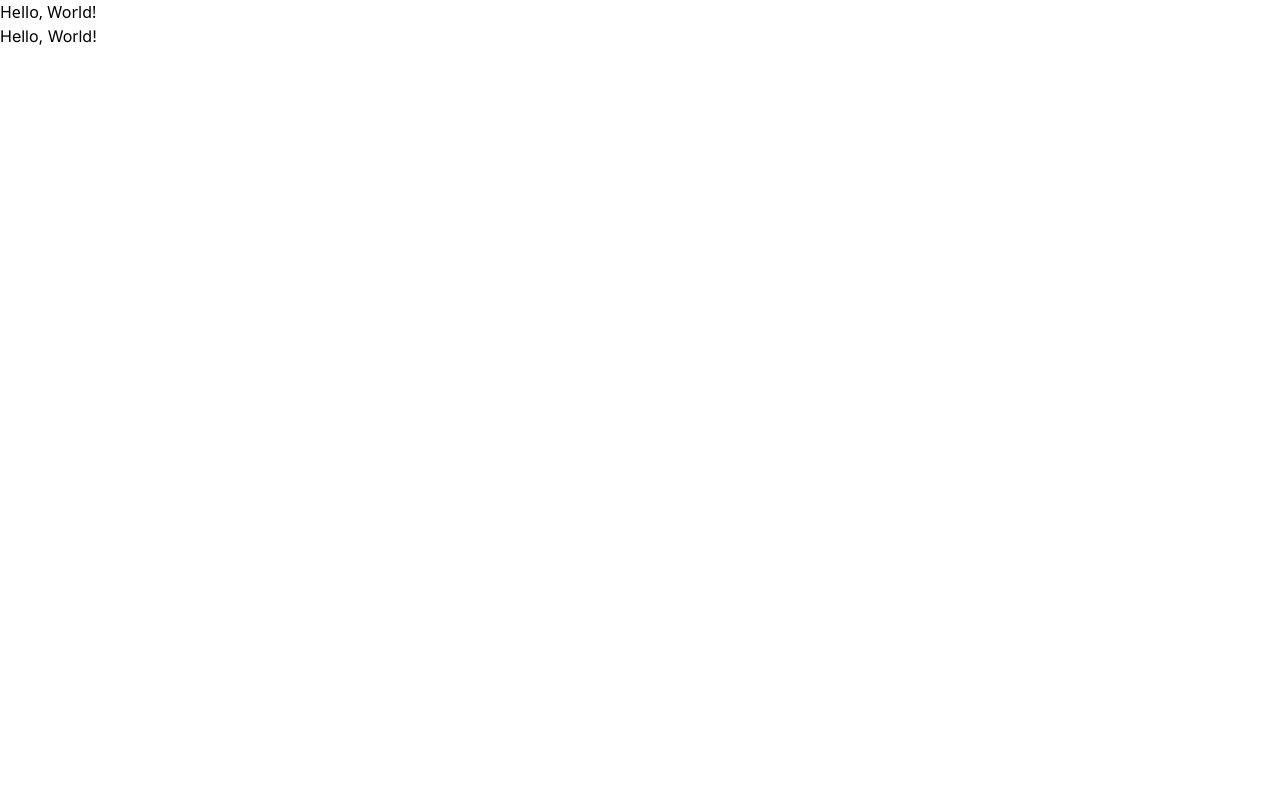
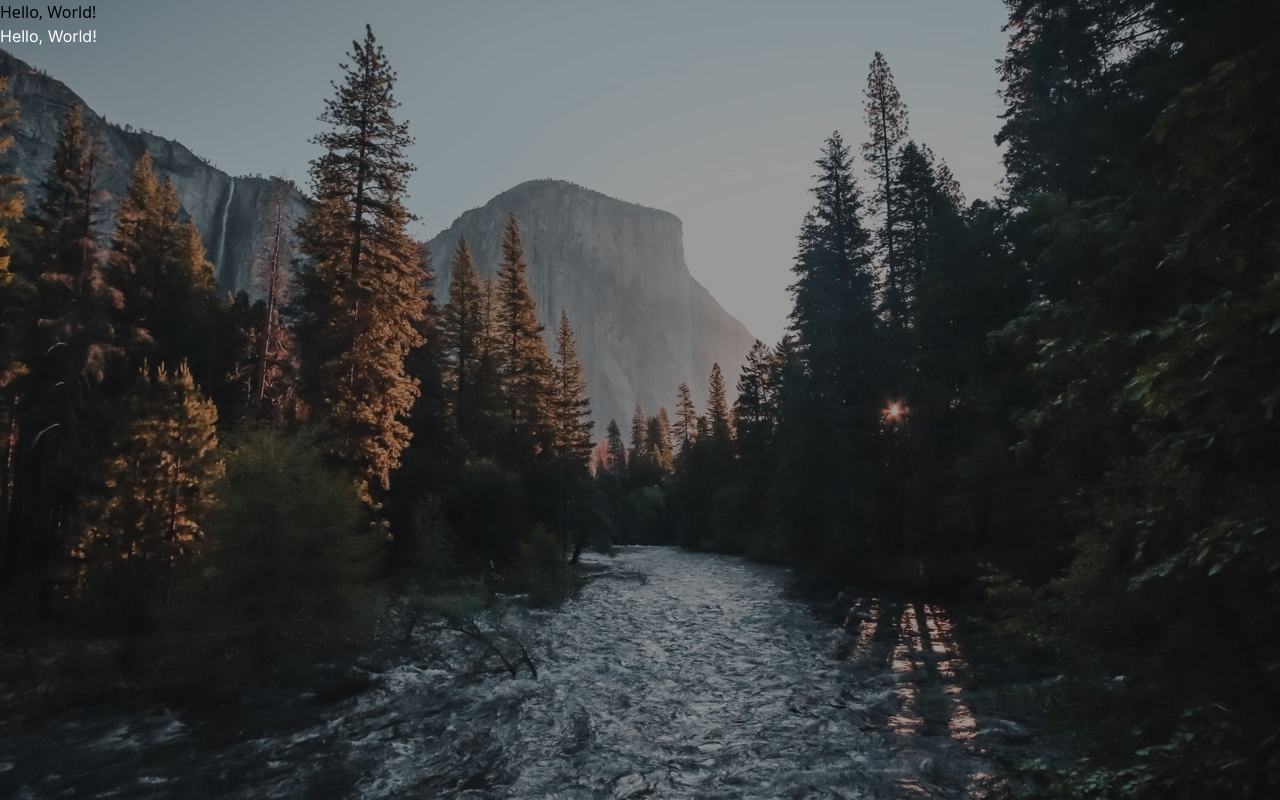
Before and after one commit to angelmtztrc/clock-fem, a React (Vite) app: page / in a window 1280 px wide. Built offline with nearby package versions, Linux system fonts and the light colour scheme.

Commit message:
feat:  add background image

```diff
--- a/package.json
+++ b/package.json
@@ -7,6 +7,7 @@
     "preview": "vite preview"
   },
   "dependencies": {
+    "@heroicons/react": "^1.0.5",
     "react": "^17.0.2",
     "react-dom": "^17.0.2"
   },
--- a/src/App.tsx
+++ b/src/App.tsx
@@ -2,9 +2,11 @@ import { HelloWorld } from '@/components/HelloWorld';
 
 const App = () => {
   return (
-    <div>
-      <HelloWorld />
-      <h1 className="font-inter text-black">Hello, World!</h1>
+    <div className="before:bg-daytime-banner relative min-h-screen before:absolute before:top-0 before:left-0 before:h-full before:w-full before:bg-cover before:bg-center before:bg-no-repeat before:brightness-[.6] before:content-['']">
+      <div className="relative">
+        <HelloWorld />
+        <h1 className="font-inter text-white">Hello, World!</h1>
+      </div>
     </div>
   );
 };
--- a/tailwind.config.js
+++ b/tailwind.config.js
@@ -1,9 +1,13 @@
 module.exports = {
   content: ['./index.html', './src/**/*.{jsx,js,tsx}'],
+  mode: 'jit',
   theme: {
     extend: {
       colors: {
         jet: '#303030'
+      },
+      backgroundImage: {
+        'daytime-banner': "url('/src/assets/bg-image-daytime.jpg')"
       }
     },
     fontFamily: {
```
Also changed, not shown: 1 other file (tests, documents, lock files or other folders).
